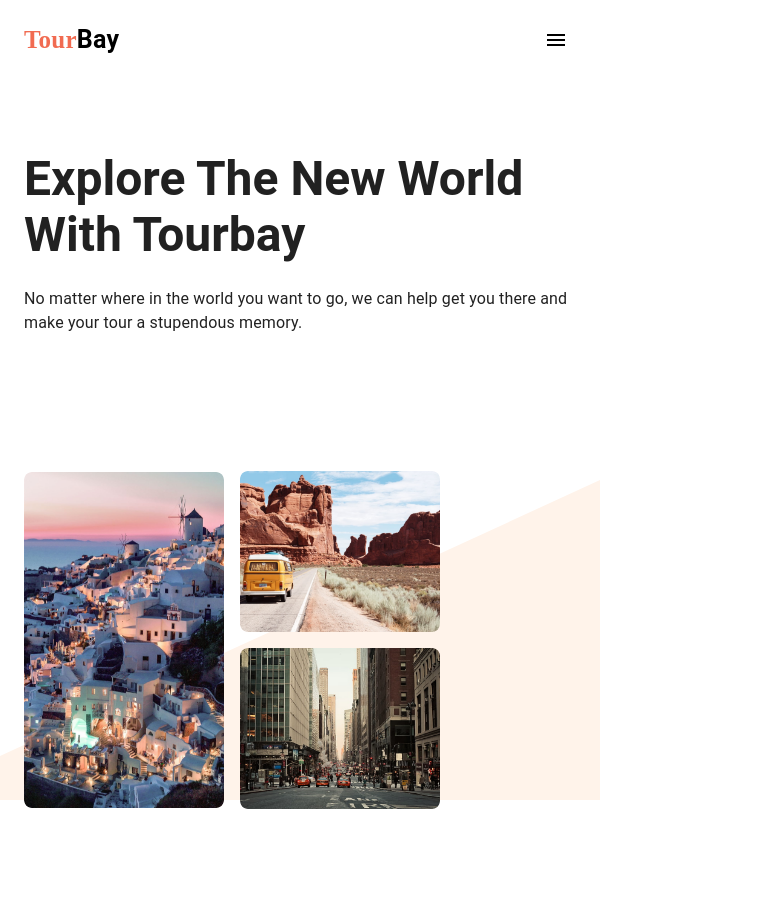
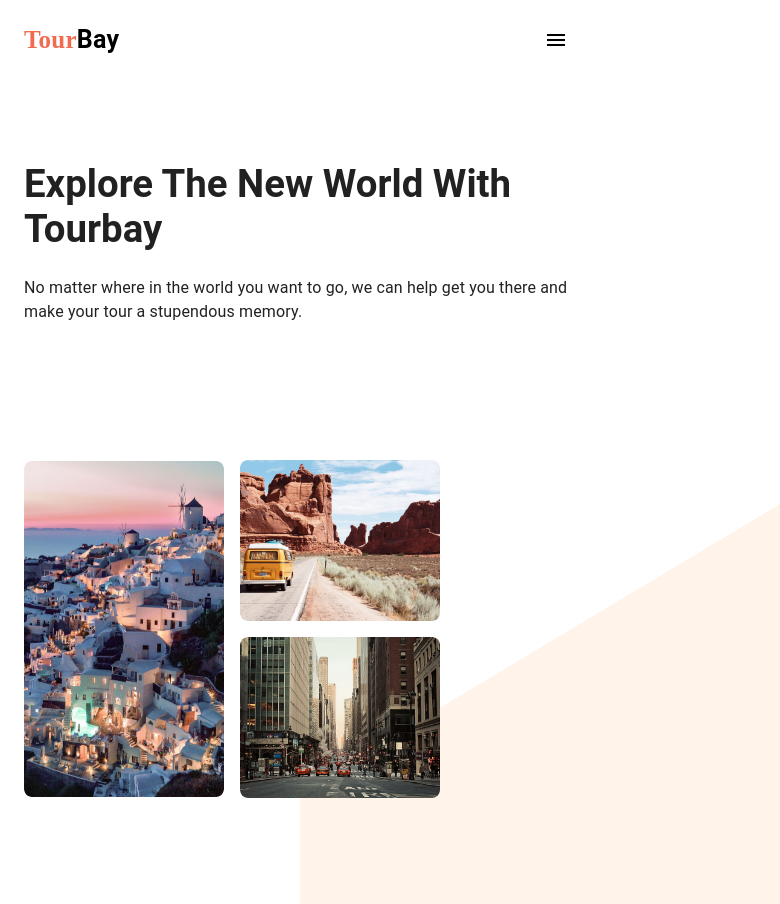
Before and after one commit to ameer-hamza26/react-tour-booking-app, a React (Vite) app: page / in a window 600 px wide. Shown: the whole page, 780 px wide, since content can reach past the window. Before the commit the page ends 872 px from the top, so only its background shows below. Built offline with nearby package versions, Linux system fonts and the light colour scheme.

Commit message:
improve responsiveness more

```diff
--- a/src/components/HeroSection.jsx
+++ b/src/components/HeroSection.jsx
@@ -23,7 +23,7 @@ const HeroSection = () => {
       <Grid container spacing={10} alignItems="center" >
         {/* Left Side */}
         <Grid item xs={12} md={6} sx={{mt:2}}>
-          <Typography variant="h3" component="h1" sx={{ fontWeight: 'bold', mb: 3 }}>
+          <Typography variant="h3" component="h1" sx={{fontSize:{xs:"2.4rem",md:"3.7rem"}, fontWeight: 'bold', mb: 3 }}>
             Explore The New World
             With Tourbay
           </Typography>
--- a/src/index.css
+++ b/src/index.css
@@ -1,45 +1,62 @@
 .custom-shape-divider-bottom-1732173359 {
     position: absolute;
-    bottom: 0;
+
     left: 50%;
-    width: 100%; /* Full width to adapt on all screen sizes */
+    width: 50%;
     overflow: hidden;
     line-height: 0;
-    transform: translateX(-50%) rotate(180deg); /* Centered and flipped */
+    transform: rotate(180deg);
     z-index: 0;
 }
 
 .custom-shape-divider-bottom-1732173359 svg {
     position: relative;
     display: block;
-    width: 100%; /* Always fit the container */
-    height: auto; /* Maintain aspect ratio */
-    transform: rotateY(180deg); /* Flip horizontally */
+    width: calc(220% + 10px);
+    height: 550px;
+    transform: rotateY(180deg);
 }
 
 .custom-shape-divider-bottom-1732173359 .shape-fill {
-    fill: #FFF3EA; /* Shape color */
+    fill: #FFF3EA;
 }
 
 /* Media Queries for Responsiveness */
 
 /* For small devices (phones), max-width 600px */
 @media (max-width: 600px) {
+    .custom-shape-divider-bottom-1732173359 {
+        width: -100%; /* Full width for small devices */
+        bottom: -13%;
+        transform: rotate(180deg);
+    }
+
     .custom-shape-divider-bottom-1732173359 svg {
-        height: 30vh; /* Height scaled based on viewport */
+        width: 200%; /* Make SVG fit the container */
+        height: 400px; /* Adjust the height for small devices */
     }
 }
 
 /* For medium devices (tablets), 600px to 1024px */
 @media (min-width: 600px) and (max-width: 1024px) {
+    .custom-shape-divider-bottom-1732173359 {
+        width: 80%; /* Slightly reduce width on medium devices */
+    }
+
     .custom-shape-divider-bottom-1732173359 svg {
-        height: 40vh; /* Adjust height proportionately */
+        width: 120%; /* Adjust SVG width for medium screens */
+        height: 400px; /* Adjust height for medium screens */
     }
 }
 
 /* For large devices (desktops), min-width 1024px */
 @media (min-width: 1024px) {
+    .custom-shape-divider-bottom-1732173359 {
+        width: 50%; /* Default width for large screens */
+    }
+
     .custom-shape-divider-bottom-1732173359 svg {
-        height: 50vh; /* Default height for desktops */
+        width: calc(220% + 10px); /* Maintain large width for larger screens */
+        height: 550px; /* Default height for larger screens */
     }
 }
--- a/src/pages/ExploreNow.jsx
+++ b/src/pages/ExploreNow.jsx
@@ -74,7 +74,7 @@ const ExploreNow = () => {
       <Box
         sx={{
           position: 'absolute',
-          bottom: {xs:'-40%',md:"-10%"},
+          bottom: {xs:'-60%',sm:"-40%",md:"-10%"},
           left: '50%',
           transform: 'translateX(-50%)',
           textAlign: 'center',
```
